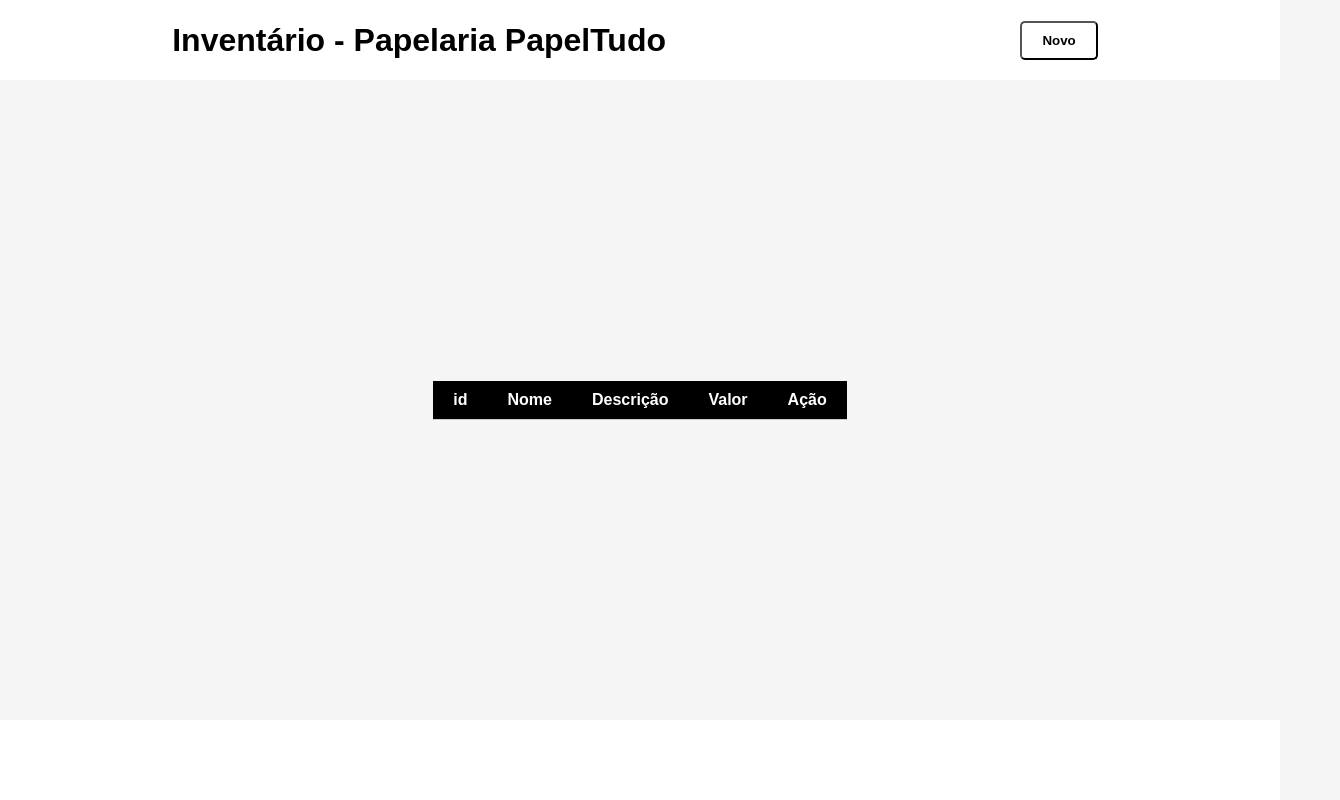
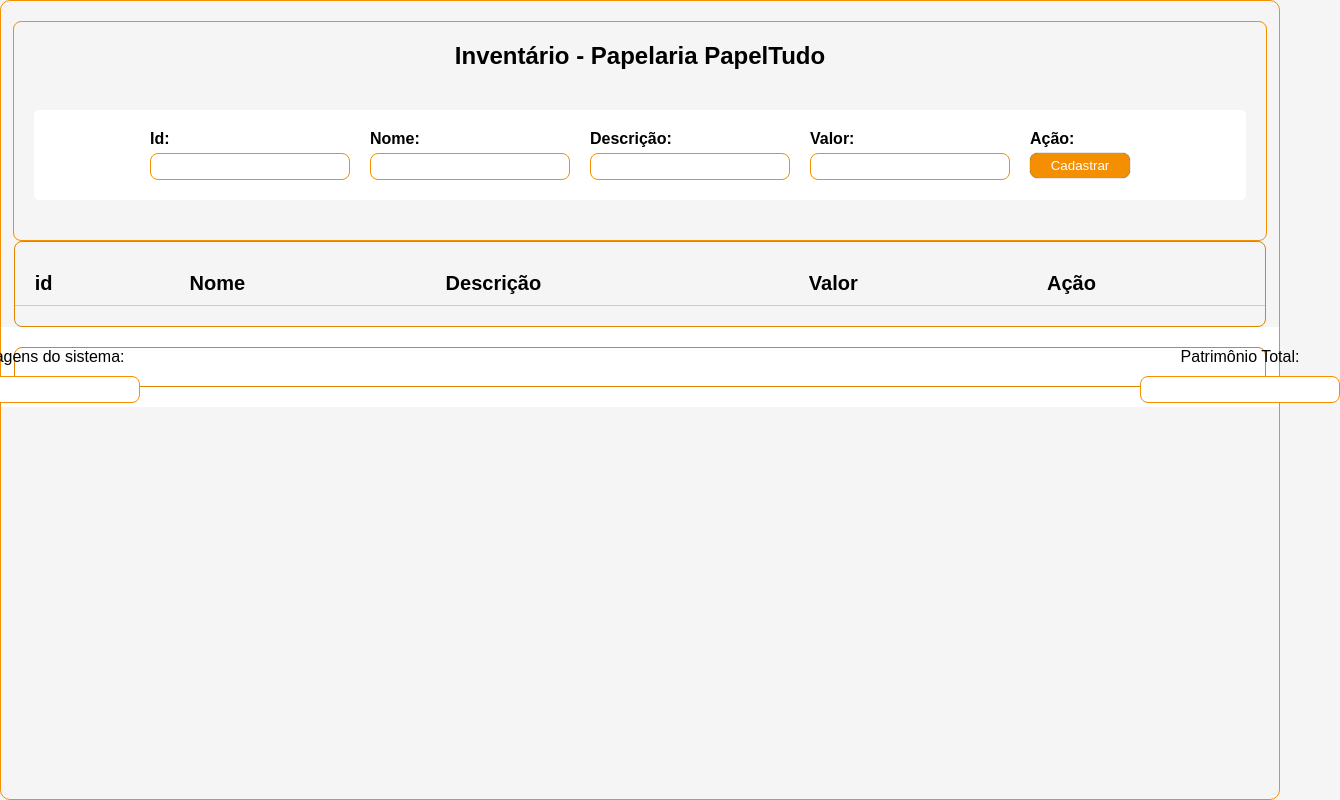
Before and after one commit to mirellaxsj/Papel-Tudo, a plain HTML site: page Papel tudo/front/index.html in a window 1280 px wide. Shown: the whole page, 1340 px wide, since content can reach past the window. Drawn offline with Linux system fonts and the light colour scheme; no server answers.

Commit message:
papeltudo

```diff
--- a/Papel tudo/front/index.html
+++ b/Papel tudo/front/index.html
@@ -6,17 +6,43 @@
     <meta name="viewport" content="width=device-width, initial-scale=1.0">
     <link rel="stylesheet" href="style.css">
     <link rel="shortcut icon" href="./icone.png" type="image/x-icon">
-    <title>Lojinha</title>
+    <title>Papel Tudo</title>
 </head>
 
 <body onload="loaditem()">
     <header>
-        <h1>Inventário - Papelaria PapelTudo</h1>
-        <nav>
-            <button onclick="cadastro.classList.remove('oculto')">Novo</button>
-        </nav>
+        <div class="container">
+            <p style="font-size: 1.5rem;"><b>Inventário - Papelaria PapelTudo</b></p>
+            <form class="header-form">
+                <div>
+                    <label for="id">Id:</label>
+                    <input type="text" name="id" id="id">
+                </div>
+
+                <div>
+                    <label for="nome">Nome:</label>
+                    <input type="text" name="nome" id="nome">
+                </div>
+
+                <div>
+                    <label for="desc">Descrição:</label>
+                    <input type="text" name="desc" id="desc">
+                </div>
+
+                <div>
+                    <label for="valor">Valor:</label>
+                    <input type="text" name="valor" id="valor">
+                </div>
+
+                <div>
+                    <label for="act">Ação:</label>
+                    <input type="submit" value="Cadastrar" >
+                </div>
+            </form>
+        </div>
     </header>
     <main>
+        <div class="containerMain">
             <table>
                 <thead>
                     <tr>
@@ -30,9 +56,20 @@
                 <tbody id="dados">
                 </tbody>
             </table>
+        </div>
     </main>
     <footer>
+        <div class="containerFooter">
+            <div>
+                <label for="sys">Mensagens do sistema:</label>
+                <input type="text" name="sys" id="sysmsg" readonly>
+            </div>
 
+            <div>
+                <label for="total">Patrimônio Total:</label>
+                <input type="text" name="total" id="total" readonly>
+            </div>
+        </div>
     </footer>
     <div class="modal oculto" id="cadastro">
         <div class="janela">
--- a/Papel tudo/front/style.css
+++ b/Papel tudo/front/style.css
@@ -5,7 +5,17 @@
     font-family: 'Poppins', sans-serif;
 }
 
+:root {
+    --white: #FFF;
+    --black: #000;
+    --orange: #F38F00;
+    --hoverOrange: #e08300;
+    --table-odd: #ecd9be;
+    --red: #7F0000;
+}
+
 body {
+
     width: 100%;
     min-height: 100vh;
     display: flex;
@@ -13,113 +23,182 @@ body {
     align-items: center;
     background: #f5f5f5;
     overflow: hidden;
+    border: var(--orange) 1px solid;
+    border-radius: 10px;
 }
 
 header {
-    width: 100%;
-    height: 10vh;
     display: flex;
-    flex-direction: row;
+    width: 100vw;
+    height: 0%;
+    padding-top: 20px;
+    justify-content: center;
+}
+
+.container {
+
+    width: 98%;
+    height: 100%;
+    display: flex;
+    flex-direction: column;
+    justify-content: center;
     align-items: center;
-    justify-content: space-around;
-    text-align: center;
-    background: #fff;
-    color: #000;
+    gap: 20px;
+    border: 1px solid var(--orange);
+    padding: 20px;
+    border-radius: 8px;
+}
+
+.header-form {
+    display: flex;
+    justify-content: center;
+    gap: 20px;
+    font-weight: bold;
+
+}
+
+.header-form div {
+    display: flex;
+    flex-direction: column;
+}
+
+.header-form div label {
+    margin-bottom: 5px;
+}
+
+input {
+
+    width: 200px;
+    border: 1px solid var(--orange);
+    border-radius: 8px;
+    padding: 5px;
+    outline: none;
+}
+
+.header-form div input[type="submit"] {
+    width: 100px;
+    background-color: var(--orange);
+    color: var(--white);
+    border: none;
+    cursor: pointer;
+    box-shadow: 0 0 1px var(--black);
+}
+
+.header-form div input[type="submit"]:hover {
+    background-color: var(--hoverOrange);
 }
 
 main {
     width: 100%;
-    height: 80vh;
-    max-width: 1200px;
+    height: 100%;
     display: flex;
     flex-wrap: wrap;
     justify-content: center;
     align-items: center;
 }
 
+.containerMain {
+
+    width: 98%;
+    height: 100%;
+    display: flex;
+    border: 1px solid var(--hoverOrange);
+    border-radius: 8px;
+
+}
+
+.containerFooter {
+
+    width: 98%;
+    height: 100%;
+    display: flex;
+    border: 1px solid var(--hoverOrange);
+    border-radius: 8px;
+    display: flex;
+    flex-direction: row;
+    justify-content: center;
+    gap: 1000px;
+
+}
+
+
+.containerFooter div {
+    display: flex;
+    flex-direction: column;
+}
+
+.containerFooter div label {
+    margin-bottom: 10px;
+}
+
+.containerFooter input {
+
+   height: 100px;
+}
+
 footer {
+
+    display: flex;
     width: 100%;
     height: 10vh;
     padding: 20px 0;
     background: #fff;
     text-align: center;
     color: #000;
+    justify-content: center;
+    font-family: 'Poppins', sans-serif;
+
 }
 
-nav {
-    height: 5vh;
-    padding: 10px;
-    display: flex;
-    justify-content: space-around;
-    align-items: center;
-}
+button {
 
-a,
-button {
     text-decoration: none;
     color: #fff;
-    background: #000;
+    background: var(--hoverOrange);
     padding: 10px 20px;
+    border: var(--hoverOrange) 1px solid;
     border-radius: 5px;
     transition: 0.2s;
     cursor: pointer;
 }
 
-nav button{
-    background: #fff;
-    color: #000;
-    font-weight: bold;
+table {
+
+    width: 100%;
+    border-collapse: collapse;
+    margin: 20px 0;
 }
 
-table {
-    max-width: 800px;
-    display: block;
-    border-collapse: collapse;
-    overflow-y: auto;
+tr:nth-child(even){
+    background: rgba(255, 255, 190, 0.988);
 }
 
-thead {
-    width: 100%;
-    display: block;
-    background: #000;
-    color: #fff;
-}
-
-thead tr {
-    display: flex;
-    justify-content: space-around;
-}
-
-tbody {
-    max-height: 70vh;
-    display: block;
-    overflow-y: scroll;
-}
-
-tr:nth-child(even) {
-    background: #dddddd;
-}
-
-tr {
+tr{
     border-bottom: 1px solid #ccc;
 }
 
-th,
-td {
+th, td{
+
     padding: 10px 20px;
     text-align: left;
+    color:#000;
+}
+
+th{
+
+    font-size: 20px;
 }
 
 form {
+
     width: 100%;
-    max-width: 500px;
+    height: 100%;
     padding: 20px;
     background: #fff;
     border-radius: 5px;
     margin: 20px 0;
 }
 
-input,
 textarea {
     width: 100%;
     padding: 10px;
@@ -155,5 +234,6 @@ textarea {
 }
 
 .oculto {
+
     display: none;
 }
```
Lines whose indentation alone changed are shown as unchanged.
